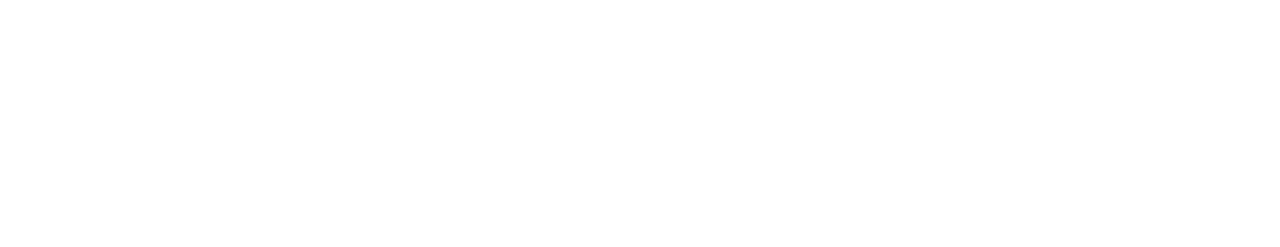
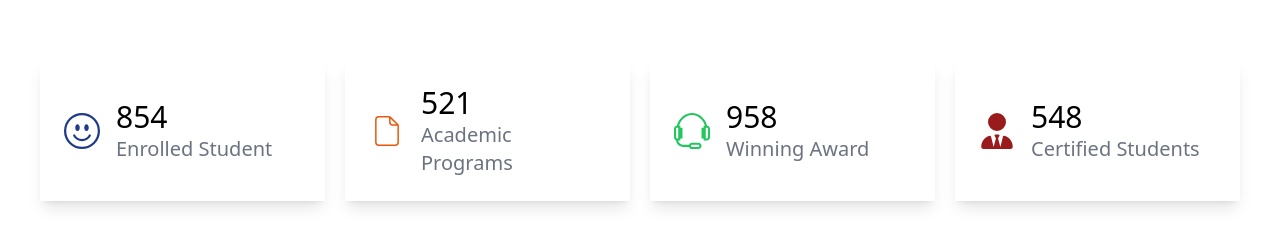
Before and after one commit to alif0013/shadcn1, a React (Vite) app: page / in a window 1280 px wide. Shown: the part 975-1222 px from the top of the page. Before the commit the page ends 1052 px from the top, so only its background shows below. Built offline with nearby package versions, Linux system fonts and the light colour scheme.

Commit message:
added achivement card

```diff
--- a/src/Pages/Home/Achivement/Achivement.jsx
+++ b/src/Pages/Home/Achivement/Achivement.jsx
@@ -1,4 +1,7 @@
-import React from 'react';
+import { BsEmojiSmile } from "react-icons/bs";
+import { CiFileOn } from "react-icons/ci";
+import { TfiHeadphoneAlt } from "react-icons/tfi";
+import { FaUserTie } from "react-icons/fa6";
 
 const Achivement = () => {
     return (
@@ -11,6 +14,45 @@
             </div>
 
             <h1 className='font-bold text-5xl text-blue-900'>Our Great <span className='underline text-green-500'>Achievement</span></h1>
+
+
+            <div className='grid grid-cols-1 md:grid-cols-3 lg:grid-cols-4 gap-5 my-16 '>
+                <div className="flex items-center p-6 text-blue-900 gap-4 shadow-lg">
+                    <h1 className="text-4xl"><BsEmojiSmile></BsEmojiSmile></h1>
+                    <div className="">
+                        <h1 className="text-3xl text-black">854</h1>
+                        <p className="text-xl text-gray-500">Enrolled Student</p>
+                    </div>
+                </div>
+                <div className="flex items-center p-6 text-orange-600 gap-4 shadow-lg">
+                    <h1 className="text-4xl"><CiFileOn></CiFileOn></h1>
+                    <div className="">
+                        <h1 className="text-3xl text-black">521</h1>
+                        <p className="text-xl text-gray-500">Academic Programs</p>
+                    </div>
+                </div>
+                <div className="flex items-center p-6 text-green-500 gap-4 shadow-lg">
+                    <h1 className="text-4xl"><TfiHeadphoneAlt></TfiHeadphoneAlt></h1>
+                    <div className="">
+                        <h1 className="text-3xl text-black">958</h1>
+                        <p className="text-xl text-gray-500">Winning Award</p>
+                    </div>
+                </div>
+                <div className="flex items-center p-6 text-red-800 gap-4 shadow-lg">
+                    <h1 className="text-4xl"><FaUserTie></FaUserTie></h1>
+                    <div className="">
+                        <h1 className="text-3xl text-black">548</h1>
+                        <p className="text-xl text-gray-500">Certified Students</p>
+                    </div>
+                </div>
+
+
+
+
+
+            </div>
+
+
         </div>
     );
 };
```
